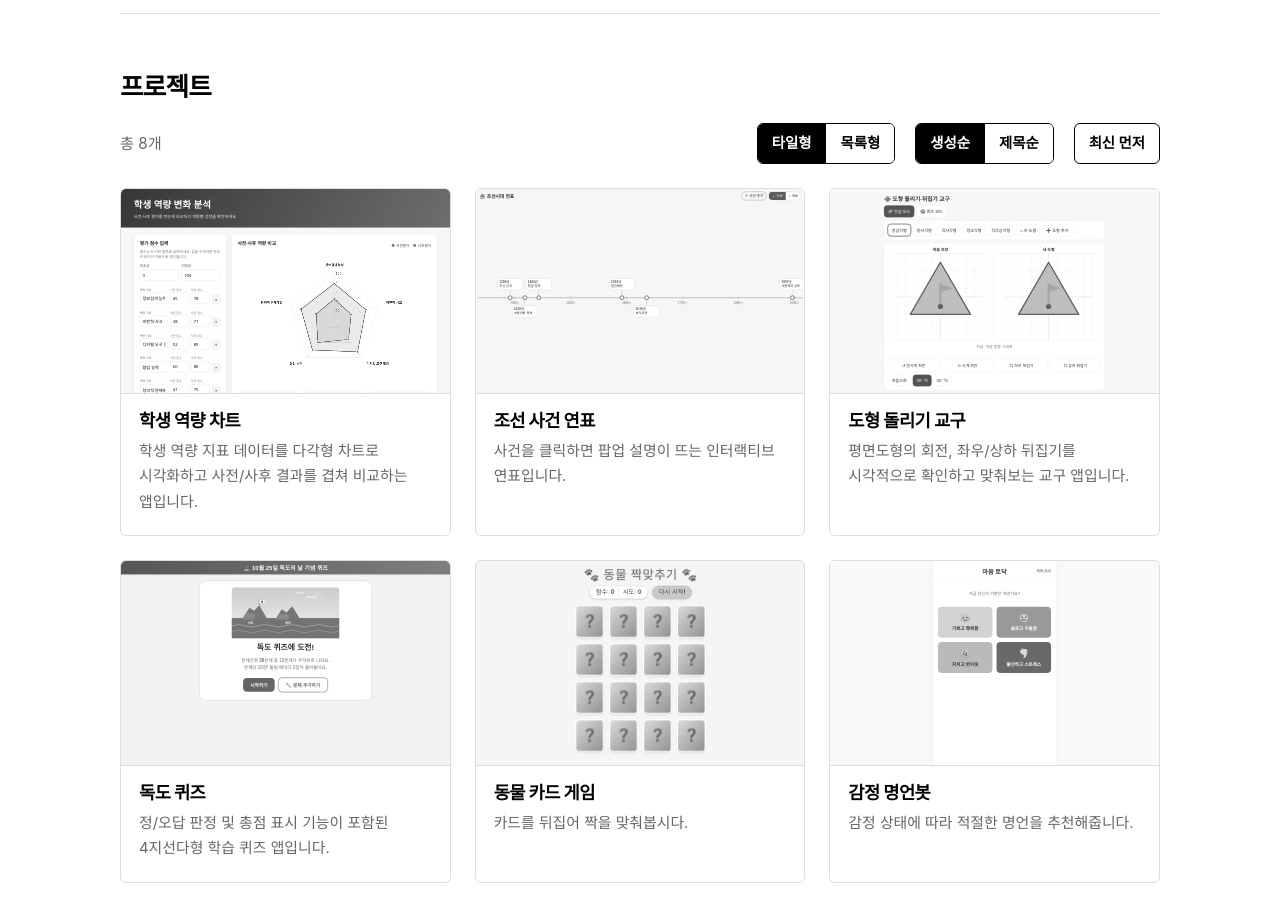
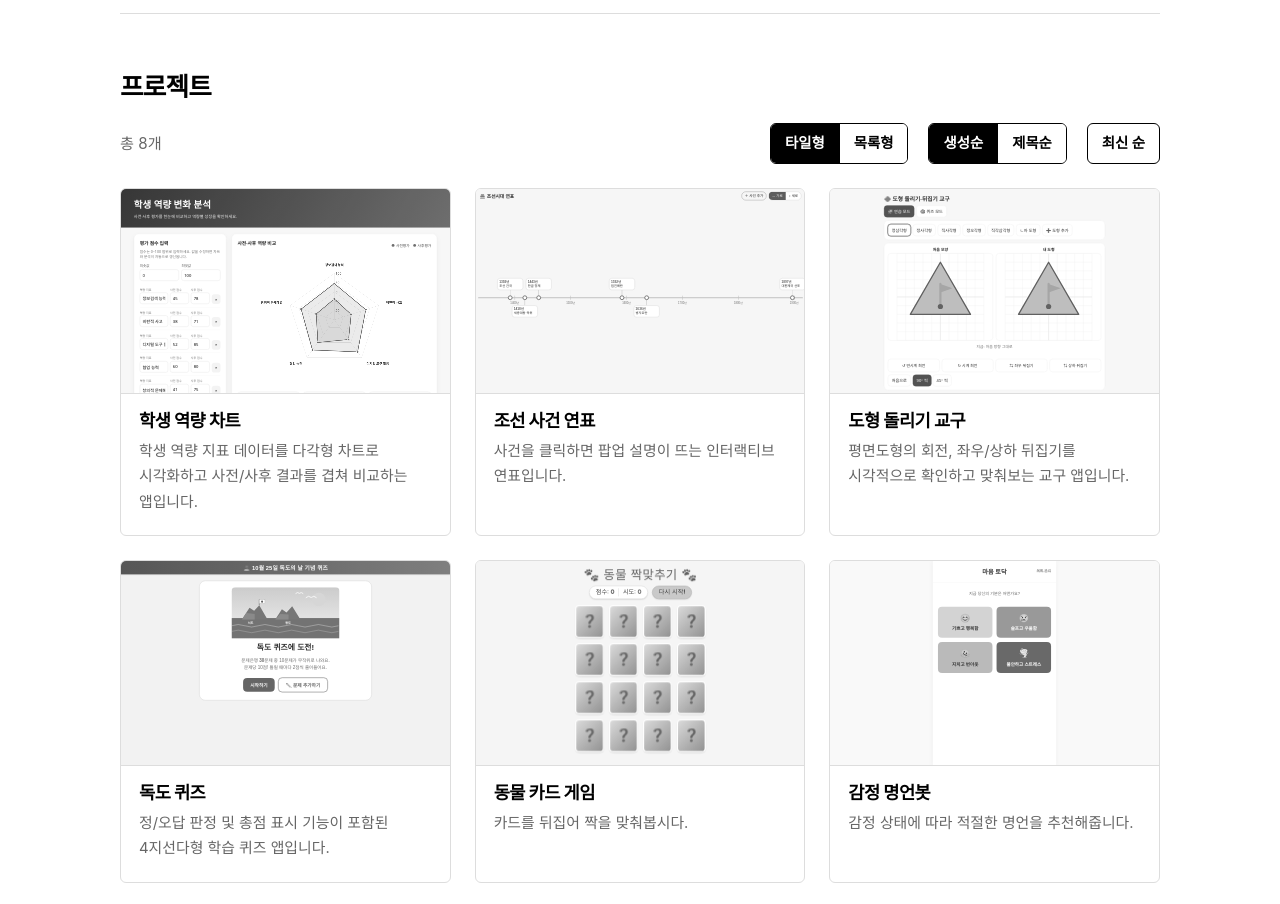
Before and after one commit to Dang-eon/my-webpage, a plain HTML site: page index.html in a window 1280 px wide. Shown: the part 1080-1984 px from the top of the page. Drawn offline with nearby package versions, Linux system fonts and the light colour scheme; a web font is replaced by a local one.

Commit message:
Update index.html

```diff
--- a/index.html
+++ b/index.html
@@ -299,7 +299,7 @@
       document.querySelectorAll("[data-view]").forEach(b => b.setAttribute("aria-pressed", b.dataset.view === state.view));
       document.querySelectorAll("[data-sort]").forEach(b => b.setAttribute("aria-pressed", b.dataset.sort === state.sort));
       dirBtn.textContent = state.sort === "created"
-        ? (state.desc ? "최신 먼저" : "오래된 먼저")
+        ? (state.desc ? "최신 순" : "오래된 순")
         : (state.desc ? "ㅎ부터 (역순)" : "ㄱ부터");
       try { localStorage.setItem("homepage-projects", JSON.stringify(state)); } catch (e) {}
     }
```
